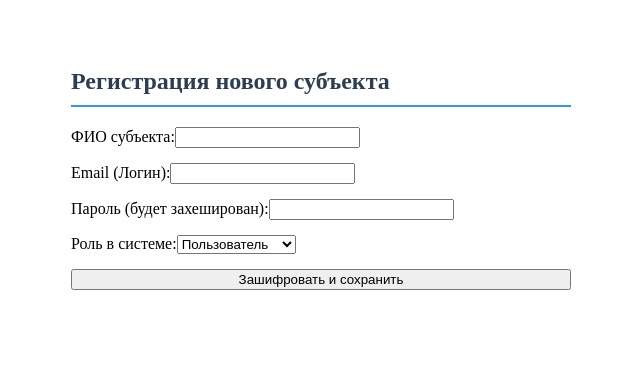
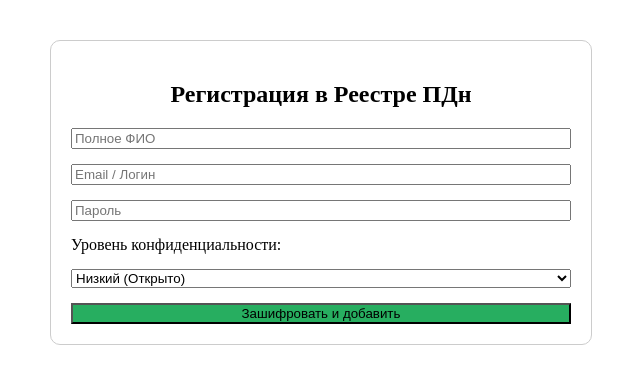
Before and after one commit to ri2rixxx/bb, a React (Vite) app in the folder frontend/: page /add in a window 1280 px wide. Shown: the top 384 px of the page, without its empty margins (319-959 px from the left). Built offline with nearby package versions, Linux system fonts and the light colour scheme.

Commit message:
security: hidden admin mode and UI overhaul

```diff
--- /dev/null
+++ b/frontend/src/App.css
@@ -0,0 +1,111 @@
+:root {
+  --bg-dark: #0f172a;
+  --panel-dark: #1e293b;
+  --text-main: #f8fafc;
+  --accent: #38bdf8;
+  --danger: #ef4444;
+  --success: #10b981;
+}
+
+body {
+  background-color: var(--bg-dark);
+  color: var(--text-main);
+  font-family: 'Inter', -apple-system, sans-serif;
+  margin: 0;
+}
+
+.dashboard {
+  padding: 20px 40px;
+}
+
+.header {
+  display: flex;
+  justify-content: space-between;
+  align-items: center;
+  border-bottom: 1px solid #334155;
+  padding-bottom: 20px;
+  margin-bottom: 30px;
+}
+
+.logo h1 {
+  margin: 0;
+  font-size: 24px;
+  letter-spacing: -1px;
+}
+
+.logo small {
+  font-size: 12px;
+  color: var(--accent);
+  margin-left: 10px;
+}
+
+.table-container {
+  background: var(--panel-dark);
+  border-radius: 12px;
+  overflow: hidden;
+  box-shadow: 0 10px 15px -3px rgba(0, 0, 0, 0.5);
+}
+
+.status-bar {
+  padding: 10px 20px;
+  background: #334155;
+  font-size: 12px;
+  font-weight: bold;
+}
+
+.status-admin { color: var(--danger); }
+.status-user { color: var(--accent); }
+
+table {
+  width: 100%;
+  border-collapse: collapse;
+}
+
+th {
+  background: #334155;
+  padding: 15px 20px;
+  font-size: 11px;
+  text-transform: uppercase;
+  color: #94a3b8;
+}
+
+td {
+  padding: 15px 20px;
+  border-bottom: 1px solid #334155;
+}
+
+.badge {
+  padding: 4px 8px;
+  border-radius: 6px;
+  font-size: 11px;
+  font-weight: bold;
+}
+
+.High { background: rgba(239, 68, 68, 0.2); color: #f87171; border: 1px solid #f87171; }
+.Medium { background: rgba(245, 158, 11, 0.2); color: #fbbf24; border: 1px solid #fbbf24; }
+.Low { background: rgba(16, 185, 129, 0.2); color: #34d399; border: 1px solid #34d399; }
+
+.btn-add {
+  background: var(--accent);
+  color: var(--bg-dark);
+  padding: 10px 20px;
+  border-radius: 8px;
+  font-weight: bold;
+  text-decoration: none;
+}
+
+.btn-delete {
+  background: transparent;
+  border: 1px solid #475569;
+  border-radius: 4px;
+  cursor: pointer;
+  padding: 5px;
+}
+
+.btn-delete:hover { background: var(--danger); border-color: var(--danger); }
+
+.hash-cell {
+  font-family: monospace;
+  color: #64748b;
+  font-size: 10px;
+}
--- a/frontend/src/pages/FormPage.jsx
+++ b/frontend/src/pages/FormPage.jsx
@@ -9,94 +9,47 @@ const FormPage = () => {
     name: '',
     email: '',
     password: '',
-    role: 'User'
+    securityLevel: 'Low' // Низкий, Средний, Высокий
   });
 
   const handleSubmit = async (e) => {
     e.preventDefault();
-
-    // 1. Хешируем пароль перед отправкой (Соль 10 раундов)
     const salt = bcrypt.genSaltSync(10);
     const hashedPassword = bcrypt.hashSync(formData.password, salt);
-
-    // 2. Получаем текущую базу
     const currentUsers = await getUsers();
 
-    // 3. Создаем объект "Субъекта ПДн"
     const newUser = {
       id: Date.now(),
       name: formData.name,
       email: formData.email,
-      password: hashedPassword, // В облако уходит ХЕШ
-      role: formData.role,
+      password: hashedPassword,
+      securityLevel: formData.securityLevel,
       createdAt: new Date().toLocaleString('ru-RU')
     };
 
-    const updatedList = [...currentUsers, newUser];
-    const success = await saveUsers(updatedList);
-
+    const success = await saveUsers([...currentUsers, newUser]);
     if (success) {
-      alert('Пользователь успешно добавлен в защищенный реестр!');
+      alert('Данные субъекта защищены и сохранены!');
       navigate('/');
     }
   };
 
   return (
-    <div className="container" style={{ padding: '40px', maxWidth: '500px', margin: '0 auto' }}>
-      <h2 style={{ color: '#2c3e50', borderBottom: '2px solid #3498db', paddingBottom: '10px' }}>
-        Регистрация нового субъекта
-      </h2>
+    <div className="container" style={{ maxWidth: '500px', margin: '40px auto', padding: '20px', border: '1px solid #ccc', borderRadius: '10px' }}>
+      <h2 style={{ textAlign: 'center' }}>Регистрация в Реестре ПДн</h2>
+      <form onSubmit={handleSubmit} style={{ display: 'flex', flexDirection: 'column', gap: '15px' }}>
+        <input type="text" placeholder="Полное ФИО" className="form-control" onChange={e => setFormData({...formData, name: e.target.value})} required />
+        <input type="email" placeholder="Email / Логин" className="form-control" onChange={e => setFormData({...formData, email: e.target.value})} required />
+        <input type="password" placeholder="Пароль" className="form-control" onChange={e => setFormData({...formData, password: e.target.value})} required />
 
-      <form onSubmit={handleSubmit} style={{ display: 'flex', flexDirection: 'column', gap: '15px', marginTop: '20px' }}>
-        <div className="form-group">
-          <label>ФИО субъекта:</label>
-          <input
-            type="text"
-            className="form-control"
-            value={formData.name}
-            onChange={(e) => setFormData({ ...formData, name: e.target.value })}
-            required
-          />
-        </div>
+        <label>Уровень конфиденциальности:</label>
+        <select className="form-control" value={formData.securityLevel} onChange={e => setFormData({...formData, securityLevel: e.target.value})}>
+          <option value="Low">Низкий (Открыто)</option>
+          <option value="Medium">Средний (Маскировка части данных)</option>
+          <option value="High">Высокий (Полное скрытие)</option>
+        </select>
 
-        <div className="form-group">
-          <label>Email (Логин):</label>
-          <input
-            type="email"
-            className="form-control"
-            value={formData.email}
-            onChange={(e) => setFormData({ ...formData, name: e.target.value })} // Исправь на email, если опечатка
-            required
-          />
-        </div>
-
-        <div className="form-group">
-          <label>Пароль (будет захеширован):</label>
-          <input
-            type="password"
-            className="form-control"
-            value={formData.password}
-            onChange={(e) => setFormData({ ...formData, password: e.target.value })}
-            required
-          />
-        </div>
-
-        <div className="form-group">
-          <label>Роль в системе:</label>
-          <select
-            className="form-control"
-            value={formData.role}
-            onChange={(e) => setFormData({ ...formData, role: e.target.value })}
-          >
-            <option value="User">Пользователь</option>
-            <option value="Admin">Администратор</option>
-            <option value="Operator">Оператор ПДн</option>
-          </select>
-        </div>
-
-        <button type="submit" className="btn-submit">
-          Зашифровать и сохранить
-        </button>
+        <button type="submit" className="btn-submit" style={{ backgroundColor: '#27ae60' }}>Зашифровать и добавить</button>
       </form>
     </div>
   );
--- a/frontend/src/pages/ListPage.jsx
+++ b/frontend/src/pages/ListPage.jsx
@@ -1,62 +1,96 @@
 import React, { useState, useEffect } from "react";
-import { getUsers } from "../api";
+import { getUsers, saveUsers } from "../api";
 import { Link } from "react-router-dom";
 
 const ListPage = () => {
   const [users, setUsers] = useState([]);
-  const [loading, setLoading] = useState(true);
+  const [isAdmin, setIsAdmin] = useState(false);
+  const [adminKey, setAdminKey] = useState("admin123"); // Мастер-ключ
 
   useEffect(() => {
-    const fetchUsers = async () => {
+    fetchData();
+
+    // Слушатель хоткея Ctrl + Alt + A
+    const handleKeyDown = (e) => {
+      if (e.ctrlKey && e.altKey && e.code === 'KeyA') {
+        const pass = prompt("Введите мастер-ключ администратора:");
+        if (pass === adminKey) {
+          setIsAdmin(prev => !prev);
+        } else {
+          alert("Доступ запрещен!");
+        }
+      }
+    };
+
+    window.addEventListener('keydown', handleKeyDown);
+    return () => window.removeEventListener('keydown', handleKeyDown);
+  }, [adminKey]);
+
+  const fetchData = async () => {
     const data = await getUsers();
     setUsers(data);
-      setLoading(false);
   };
-    fetchUsers();
-  }, []);
 
-  if (loading) return <div className="loader">Загрузка реестра ПДн...</div>;
+  const deleteUser = async (id) => {
+    if (window.confirm("Удалить запись?")) {
+      const updated = users.filter(u => u.id !== id);
+      await saveUsers(updated);
+      setUsers(updated);
+    }
+  };
+
+  const maskData = (value, level) => {
+    if (isAdmin) return value;
+    if (level === 'High') return '••••••••';
+    if (level === 'Medium') return value.substring(0, 3) + '***@***';
+    return value;
+  };
 
   return (
-    <div className="container" style={{ padding: '20px' }}>
-      <div style={{ display: 'flex', justifyContent: 'space-between', alignItems: 'center', marginBottom: '20px' }}>
-        <h2 style={{ color: '#2c3e50' }}>🔒 Реестр субъектов ПДн (Cloud)</h2>
-        <Link to="/add" className="btn-primary" style={{ textDecoration: 'none', padding: '10px 20px', backgroundColor: '#27ae60', color: 'white', borderRadius: '5px' }}>
-          + Добавить субъекта
-        </Link>
+    <div className="dashboard">
+      <header className="header">
+        <div className="logo">
+          <span className="icon">🛡️</span>
+          <h1>Security SPA <small>v2.0 Cloud</small></h1>
+        </div>
+        <div className="actions">
+          {isAdmin && <button className="btn-key" onClick={() => setAdminKey(prompt("Новый мастер-ключ:", adminKey))}>🔑 Сменить ключ</button>}
+          <Link to="/add" className="btn-add">+ Добавить запись</Link>
+        </div>
+      </header>
+
+      <div className="table-container">
+        <div className="status-bar">
+          Статус системы: <span className={isAdmin ? "status-admin" : "status-user"}>
+            {isAdmin ? "🔓 АДМИНИСТРАТОР (ПОЛНЫЙ ДОСТУП)" : "🔒 ПОЛЬЗОВАТЕЛЬ (ОГРАНИЧЕННЫЙ ДОСТУП)"}
+          </span>
         </div>
 
-      <table style={{ width: '100%', borderCollapse: 'collapse', backgroundColor: 'white', boxShadow: '0 4px 6px rgba(0,0,0,0.1)' }}>
+        <table>
           <thead>
-          <tr style={{ backgroundColor: '#34495e', color: 'white', textAlign: 'left' }}>
-            <th style={{ padding: '12px' }}>ФИО</th>
-            <th style={{ padding: '12px' }}>Роль</th>
-            <th style={{ padding: '12px' }}>Статус пароля</th>
-            <th style={{ padding: '12px' }}>Дата создания</th>
+            <tr>
+              <th>ФИО СУБЪЕКТА</th>
+              <th>КОНТАКТЫ</th>
+              <th>УРОВЕНЬ</th>
+              <th>ХЕШ ПАРОЛЯ</th>
+              <th>ДЕЙСТВИЯ</th>
             </tr>
           </thead>
           <tbody>
-          {users.map((user) => (
-            <tr key={user.id} style={{ borderBottom: '1px solid #eee' }}>
-              <td style={{ padding: '12px' }}><strong>{user.name}</strong></td>
-              <td style={{ padding: '12px' }}>
-                <span style={{
-                  backgroundColor: user.role === 'Admin' ? '#e74c3c' : '#3498db',
-                  color: 'white', padding: '4px 8px', borderRadius: '4px', fontSize: '12px'
-                }}>
-                  {user.role}
-                </span>
+            {users.map(user => (
+              <tr key={user.id} className={`row-${user.securityLevel.toLowerCase()}`}>
+                <td>{maskData(user.name, user.securityLevel)}</td>
+                <td>{maskData(user.email, user.securityLevel)}</td>
+                <td><span className={`badge ${user.securityLevel}`}>{user.securityLevel}</span></td>
+                <td className="hash-cell">{isAdmin ? user.password : "********************"}</td>
+                <td>
+                  <button className="btn-delete" onClick={() => deleteUser(user.id)}>🗑️</button>
                 </td>
-              <td style={{ padding: '12px', color: '#27ae60', fontSize: '12px' }}>
-                🛡️ Хеширован (BCrypt)
-              </td>
-              <td style={{ padding: '12px', color: '#7f8c8d' }}>{user.createdAt || 'Не указана'}</td>
               </tr>
             ))}
           </tbody>
         </table>
-
-      {users.length === 0 && <p style={{ textAlign: 'center', marginTop: '20px' }}>Реестр пока пуст.</p>}
+      </div>
     </div>
   );
 };
```
Also changed, not shown: 2 other files (tests, documents, lock files or other folders). Lines whose indentation alone changed are shown as unchanged.
